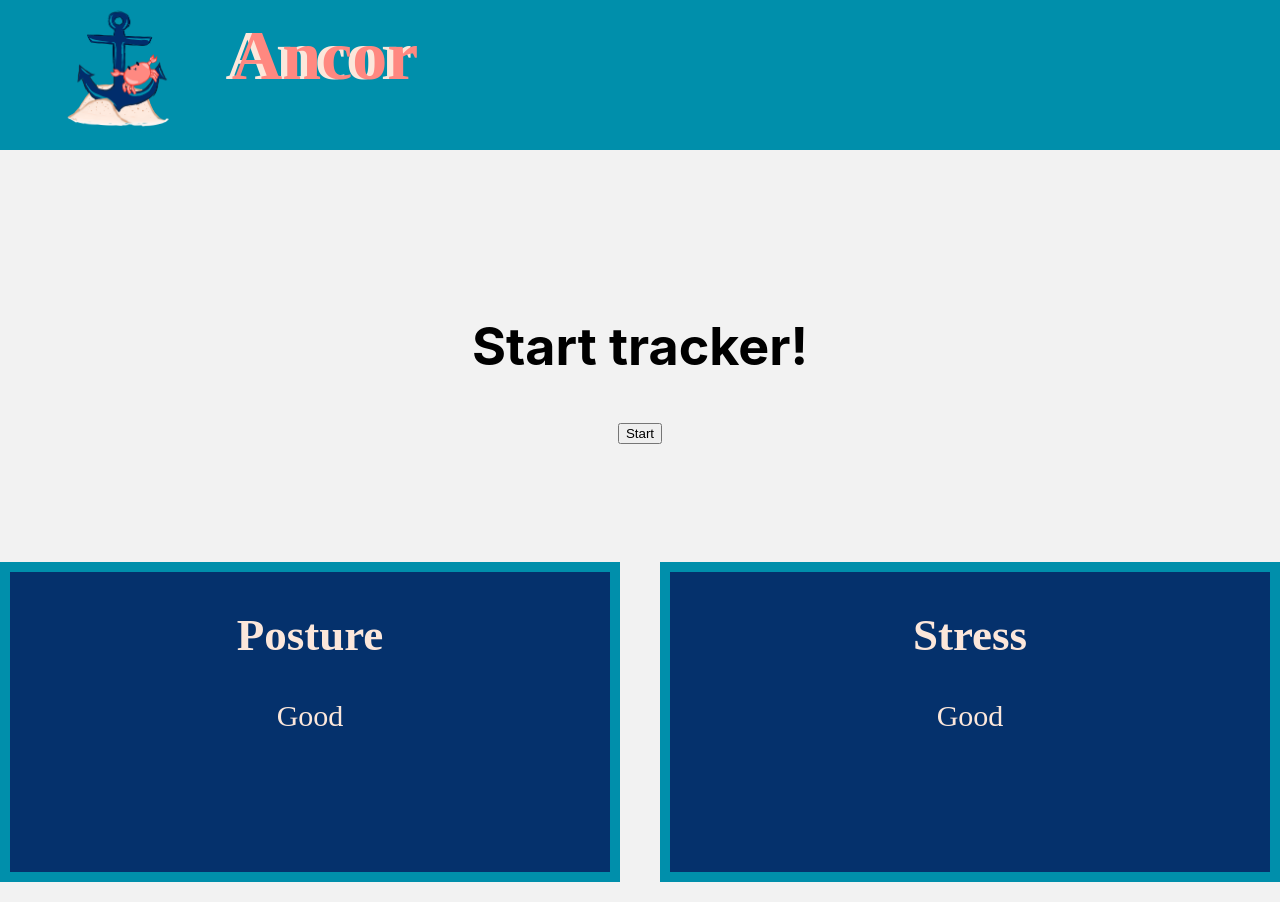
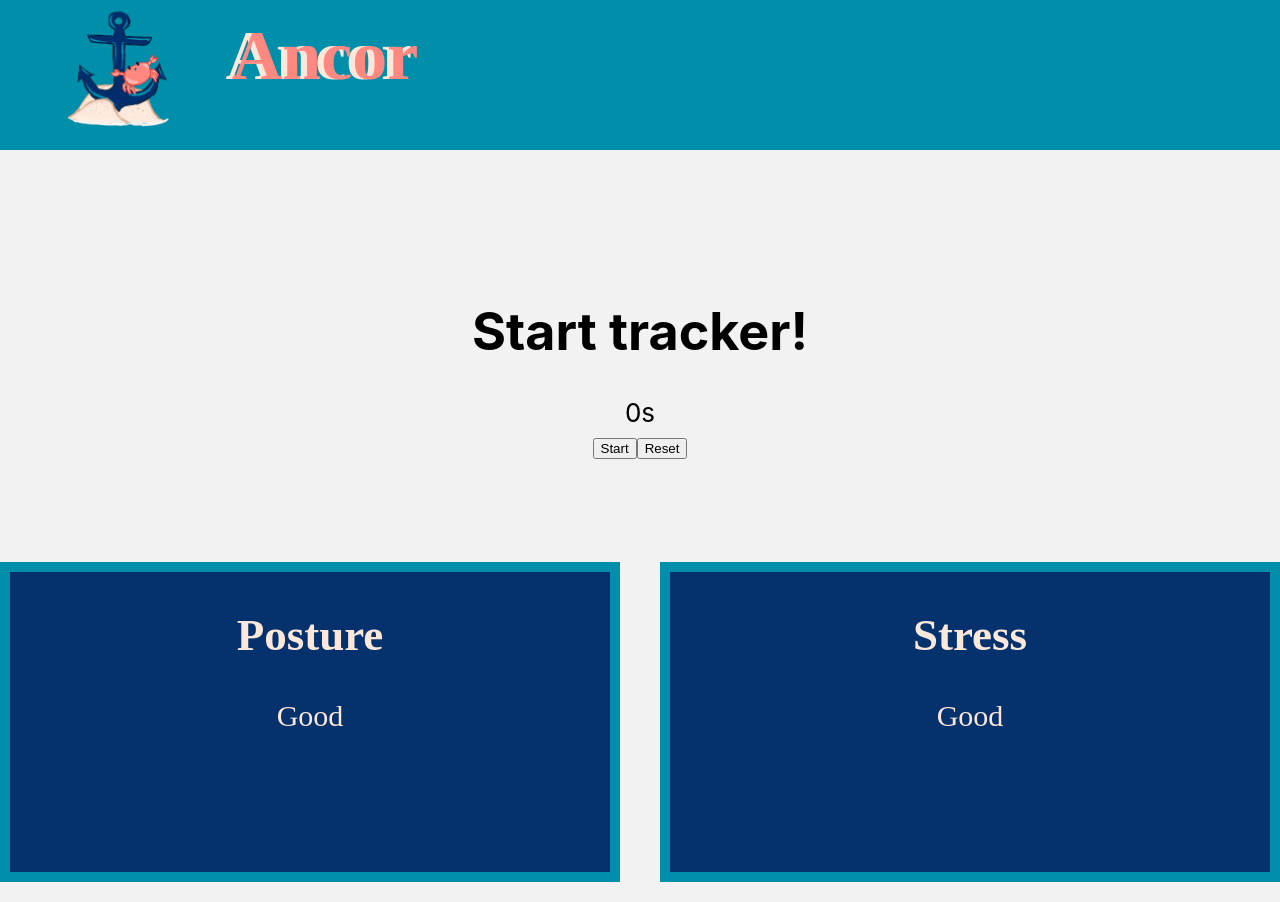
Before and after one commit to mikhaildmitrienko/m_tsi, a React (Create React App) app in the folder m_tsi/: page / in a window 1280 px wide. Shown: the top 902 px of the page. Built offline with nearby package versions, Linux system fonts and the light colour scheme; no server answers; a web font is replaced by a local one.

Commit message:
added timer component

```diff
--- a/m_tsi/src/components/App/App.js
+++ b/m_tsi/src/components/App/App.js
@@ -4,7 +4,7 @@ import Button from '../Button/Button'
 import Title from '../Title/Title'
 import NotifBox from '../NotifBox/NotifBox'
 import Popup from 'reactjs-popup';
-
+import Timer from '../Timer/Timer'
 
 require('dotenv').config({path: '../.env'});
 
@@ -18,8 +18,10 @@ class App extends React.Component {
       postureStatus: 'Good',
       stressStatus: 'Good',
       warningCount: 0,
-      popUpState: false
+      popUpState: false,
+      frequencyCount: []
     };
+    this.closePopUp = this.closePopUp.bind(this)
   }
 
   reminderLogic(topic, message){
@@ -70,6 +72,15 @@ class App extends React.Component {
     }
   }
 
+  toggleCollect() {
+    if(this.state.collect === false){
+      this.setState({collect: true})
+    }else{
+      this.setState({collect: false})
+    }
+  }
+
+
 
   componentDidMount() {
     this.handleStream()
@@ -82,12 +93,13 @@ class App extends React.Component {
      }
   }
 
-  toggleCollect() {
-    if(this.state.collect === false){
-      this.setState({collect: true})
-    }else{
-      this.setState({collect: false})
-    }
+
+  closePopUp(){
+    this.setState({popUpState: false})
+  }
+
+  openPopUp(){
+    this.setState({popUpState: true})
   }
 
   render(){
@@ -97,19 +109,23 @@ class App extends React.Component {
     <div className="App">
     <Title/>
       <div className="App-header">
-      <Button/>
+
+      <Timer/>
       </div>
 
       <div className="notifs">
         <NotifBox title="Posture" status={this.state.postureStatus}/>
         <NotifBox title="Stress" status={this.state.stressStatus}/>
       </div>
-      <Popup open={this.state.popUpState} modal>
+
+
+        <Popup open={this.state.popUpState} modal onClose={this.closePopUp}>
         <h1>Energize!</h1>
         <h2>You've been sitting for a while now, <br/> so let's energize!</h2>
 
         <h3>Please roll your neck for <em> 5 minutes</em></h3>
       </Popup>
+
 
     </div>)
   }
--- /dev/null
+++ b/m_tsi/src/components/Timer/Timer.js
@@ -0,0 +1,50 @@
+import React, {useState, useEffect} from 'react';
+import './Timer.css';
+
+
+const Timer = (props) => {
+
+    const [seconds, setSeconds] = useState(0);
+    const [isActive, setIsActive] = useState(false);
+
+    function toggle(){
+        setIsActive(!isActive)
+    }
+
+    function reset(){
+        setSeconds(0);
+        setIsActive(false);
+    }
+
+    useEffect(() => {
+        let interval = null;
+        if (isActive) {
+          interval = setInterval(() => {
+            setSeconds(seconds => seconds + 1);
+          }, 1000);
+        } else if (!isActive && seconds !== 0) {
+          clearInterval(interval);
+        }
+        return () => clearInterval(interval);
+      }, [isActive, seconds]);
+
+    return(
+    <div className="app">
+    <h1>Start tracker!</h1>
+      <div className="time">
+        {seconds}s
+      </div>
+      <div className="row">
+        <button className={`button button-primary button-primary-${isActive ? 'active' : 'inactive'}`} onClick={toggle}>
+          {isActive ? 'Pause' : 'Start'}
+        </button>
+        <button className="button" onClick={reset}>
+          Reset
+        </button>
+      </div>
+    </div>);
+
+
+}
+
+export default Timer;
```
Also changed, not shown: m_tsi/src/components/Timer/Timer.css (added).
